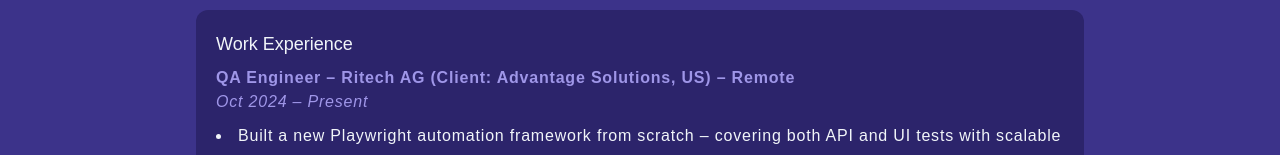
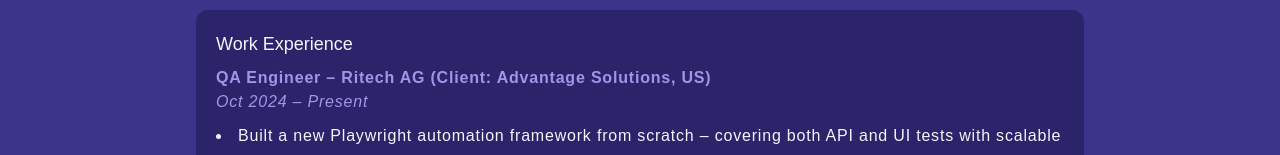
Before and after one commit to artshllk/portfolio, a Next.js app: page /resume in a window 1280 px wide. Both pictures are taken after a click on the tab "Experience". Shown: the part 358-513 px from the top of the page. Built offline with nearby package versions, Linux system fonts and the light colour scheme; a web font is replaced by a local one.

Commit message:
update experience section

```diff
--- a/src/components/ExperienceSection.jsx
+++ b/src/components/ExperienceSection.jsx
@@ -12,7 +12,7 @@
         <CarouselItem>
           <h6>Work Experience</h6>
           <p className="text-accent-foreground mt-2">
-            <strong>QA Engineer – Ritech AG (Client: Advantage Solutions, US) – Remote</strong>
+            <strong>QA Engineer – Ritech AG (Client: Advantage Solutions, US)</strong>
             <br />
             <em>Oct 2024 – Present</em>
           </p>
```
